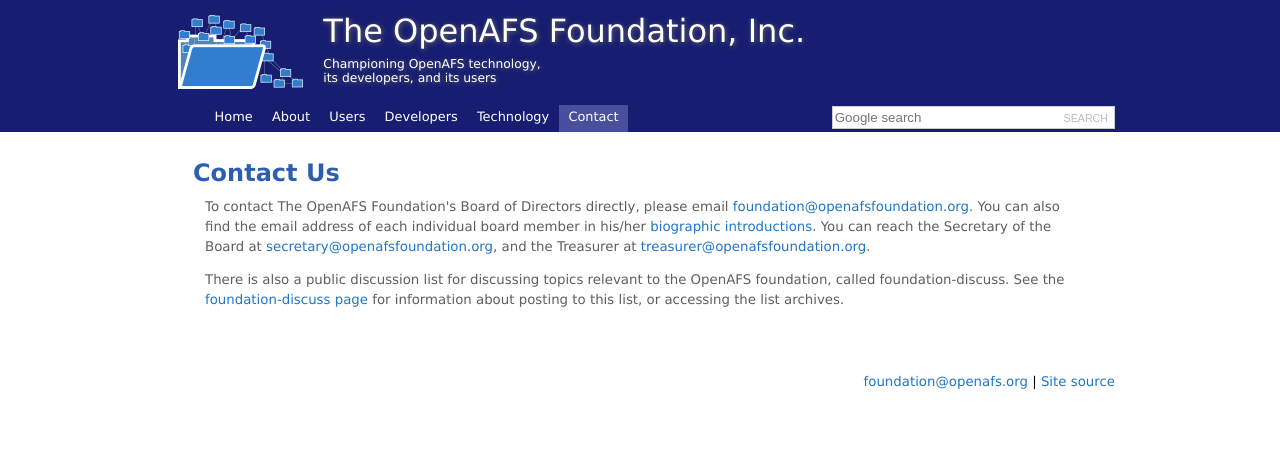
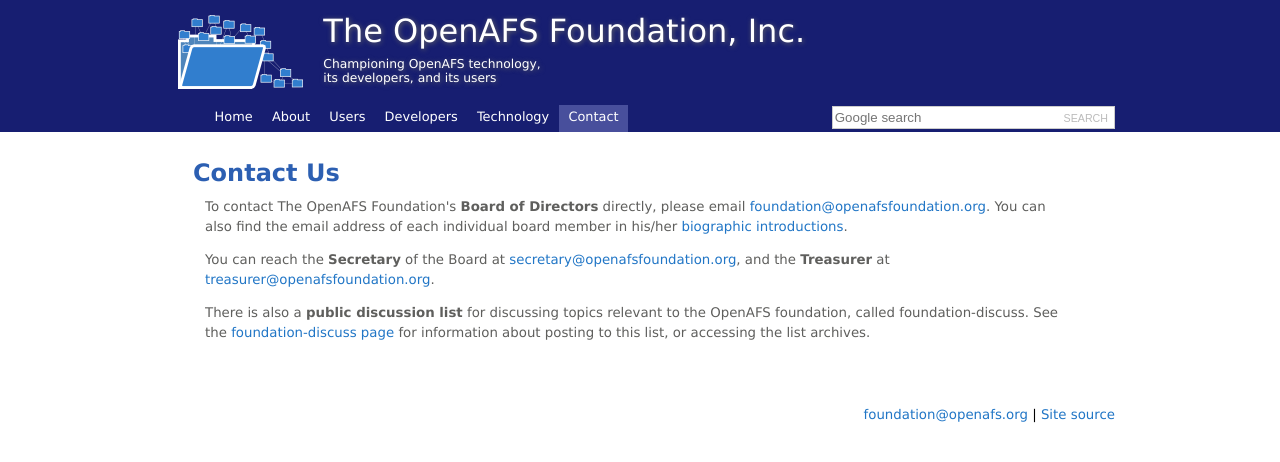
Before and after one commit to openafsfoundation/openafsfoundation.org, a Jekyll site: the page built from contact/index.md, in a window 1280 px wide. Shown: the top 462 px of the page. Built offline with Jekyll 4.4.1, drawn with Linux system fonts in a browser that asks for light colours.

```diff
--- a/contact/index.md
+++ b/contact/index.md
@@ -5,13 +5,14 @@ nav: [contact]
 
 ##  Contact Us  ##
 
-To contact The OpenAFS Foundation's Board of Directors directly, please email
+To contact The OpenAFS Foundation's **Board of Directors** directly, please email
 <foundation@openafsfoundation.org>. You can also find the email address of each individual
 board member in his/her [biographic introductions]({{ site.baseurl }}/board/).
-You can reach the Secretary of the Board at <secretary@openafsfoundation.org>, and the
-Treasurer at <treasurer@openafsfoundation.org>.
 
-There is also a public discussion list for discussing topics relevant to the
+You can reach the **Secretary** of the Board at <secretary@openafsfoundation.org>, and the
+**Treasurer** at <treasurer@openafsfoundation.org>.
+
+There is also a **public discussion list** for discussing topics relevant to the
 OpenAFS foundation, called foundation-discuss. See the [foundation-discuss
 page](http://lists.openafs.org/mailman/listinfo/foundation-discuss) for
 information about posting to this list, or accessing the list archives.
```
